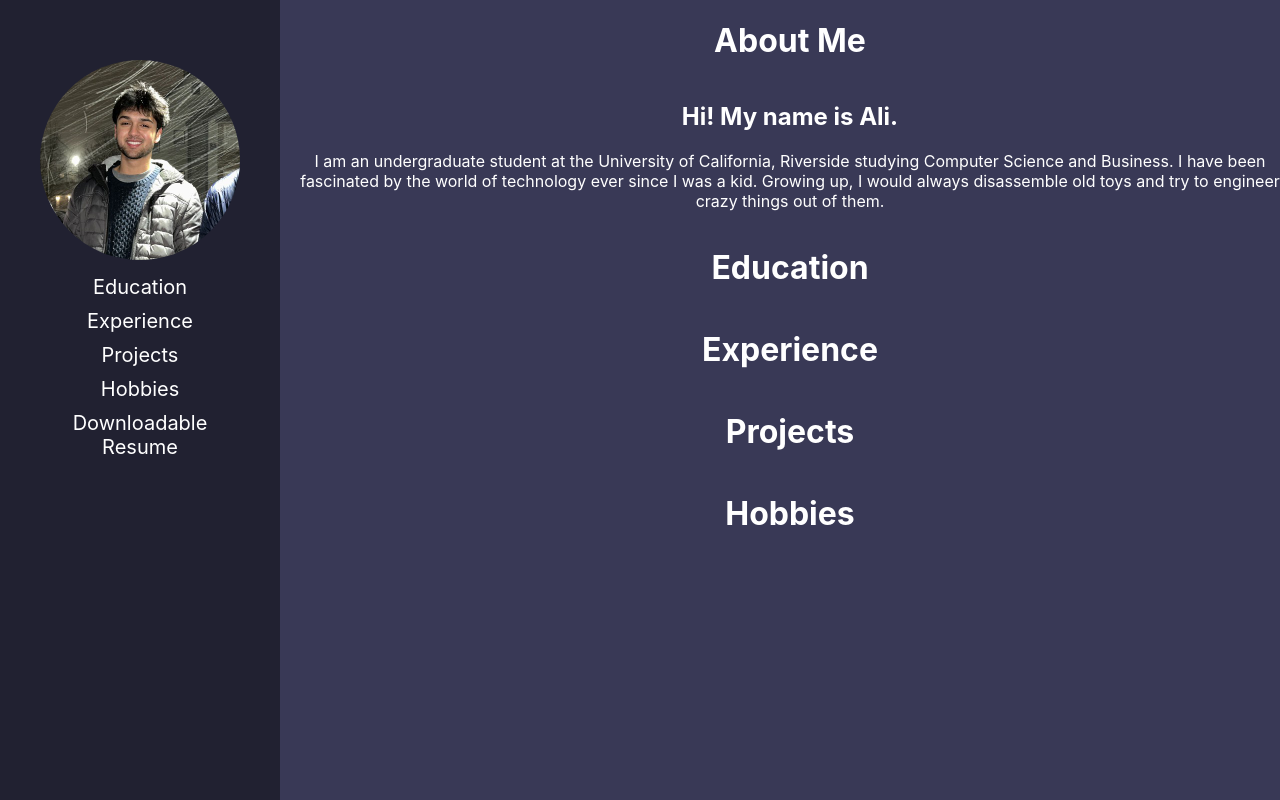
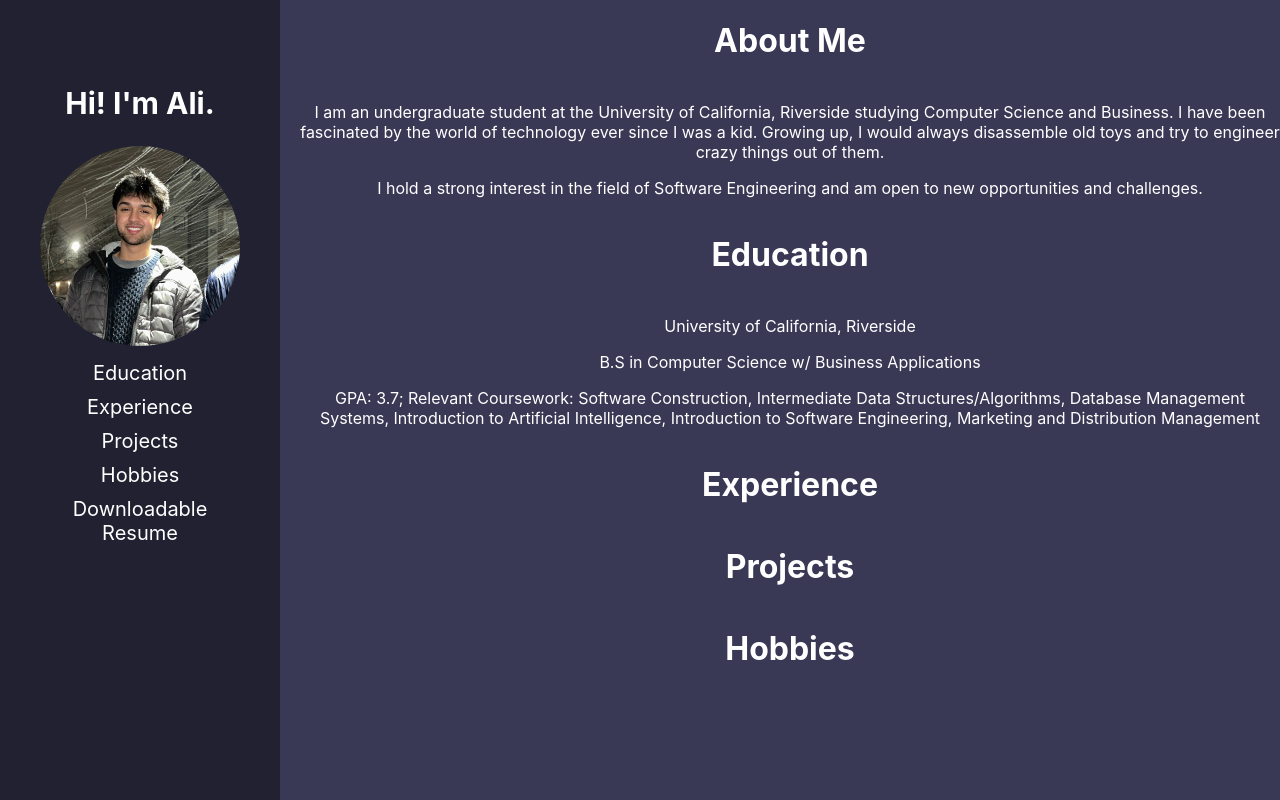
Before and after one commit to alihshaikh/modernwebsite, a React (Create React App) app: page / in a window 1280 px wide. Built offline with nearby package versions, Linux system fonts and the light colour scheme.

Commit message:
added multi-line textbox content functionality

```diff
--- a/src/App.css
+++ b/src/App.css
@@ -9,6 +9,12 @@
   display: flex;
   flex-direction: column;
   padding-left: 300px;
+  /* this aligns section headers to left of flex container */
+  /* align-items: flex-start; */
+}
+
+.content-description {
+  align-items: flex-start;
 }
 
 @media  (max-width: 768px) {
--- a/src/App.js
+++ b/src/App.js
@@ -2,6 +2,7 @@ import './App.css';
 import Navbar from './components/Navbar/Navbar';
 import Textbox from './components/Textbox/Textbox';
 import Section from './components/Section/Section';
+import Content from './components/Content/Content';
 
 function App() {
   return (
@@ -12,17 +13,35 @@ function App() {
           sectionTitle='About Me'
         />
         <Textbox
-          title='Hi! My name is Ali.'
-          content={`I am an undergraduate student at the University of California, Riverside studying Computer Science and Business. I have been fascinated by the world of technology ever since I was a kid. Growing up, I would always disassemble old toys and try to engineer crazy things out of them.`}
-
+          id='education'
+          title=''
+          content= {
+            <>
+              <Content content="I am an undergraduate student at the University of California, Riverside studying Computer Science and Business. I have been fascinated by the world of technology ever since I was a kid. Growing up, I would always disassemble old toys and try to engineer crazy things out of them." />
+              <Content content="I hold a strong interest in the field of Software Engineering and am open to new opportunities and challenges." />
+            </>
+          }
         />
         <Section
           sectionTitle='Education'
+        />
+        <Textbox
+          title=''
+          content= {
+            <>
+              <Content content="University of California, Riverside" />
+              <Content content="B.S in Computer Science w/ Business Applications" />
+              <Content content="GPA: 3.7; Relevant Coursework: Software Construction, Intermediate Data Structures/Algorithms, Database Management
+Systems, Introduction to Artificial Intelligence, Introduction to Software Engineering, Marketing and Distribution
+Management"/>
+            </>
+          }
         />
         <Section
           sectionTitle='Experience'
         />
         <Section
+          id='projects'
           sectionTitle='Projects'
         />
         <Section
--- /dev/null
+++ b/src/components/Content/Content.css
@@ -0,0 +1,3 @@
+.content-left {
+    align-items: flex-start;
+}
--- /dev/null
+++ b/src/components/Content/Content.jsx
@@ -0,0 +1,7 @@
+import React from 'react';
+
+const Content = ({content}) => {
+    return <p className='content-left'>{content}</p>
+};
+
+export default Content;
--- a/src/components/Navbar/Navbar.jsx
+++ b/src/components/Navbar/Navbar.jsx
@@ -6,6 +6,7 @@ const Navbar = () => {
   return (
     <nav className="vertical-navbar">
       <ul>
+        <li><h1>Hi! I'm Ali.</h1></li>
         <li><img src={linkedImage}></img></li>
         <li><a href="/education">Education</a></li>
         <li><a href="/experience">Experience</a></li>
--- a/src/components/Textbox/Textbox.jsx
+++ b/src/components/Textbox/Textbox.jsx
@@ -6,7 +6,7 @@ const Textbox = ({title, content}) => {
   return (
     <div className='textColor'>
         <h2>{title}</h2>
-        <p>{content}</p>
+        <div>{content}</div>
     </div>
   );
 };
```
